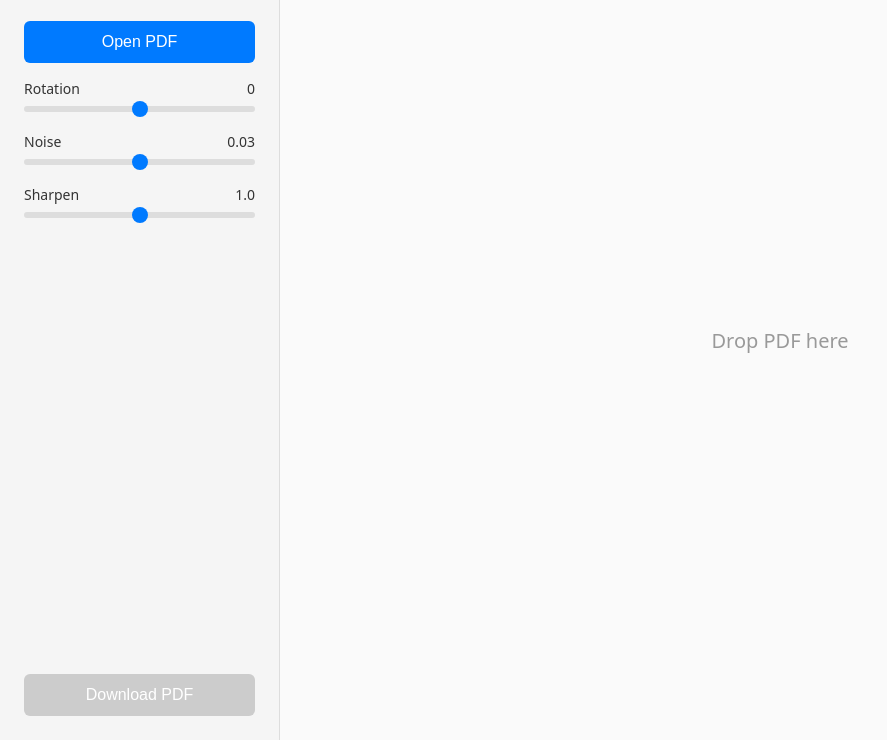
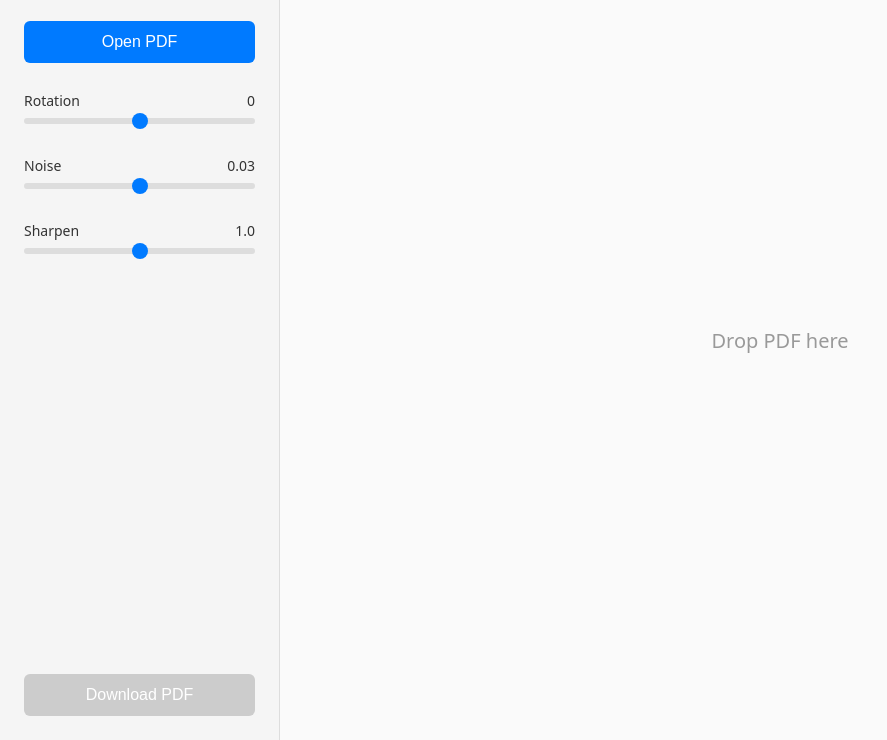
Before and after one commit to slezica/scanlook, a website built with Vite: page src/index.html in a window 1280 px wide. Shown: the part 60-800 px from the top of the page, without its empty margins (0-887 px from the left). Built offline with nearby package versions, Linux system fonts and the light colour scheme.

Commit message:
ui: add some space

```diff
--- a/src/style.css
+++ b/src/style.css
@@ -56,7 +56,8 @@ html, body {
   flex: 1;
   display: flex;
   flex-direction: column;
-  gap: 20px;
+  margin: 12px 0;
+  gap: 32px;
 }
 
 .control-group {
```
